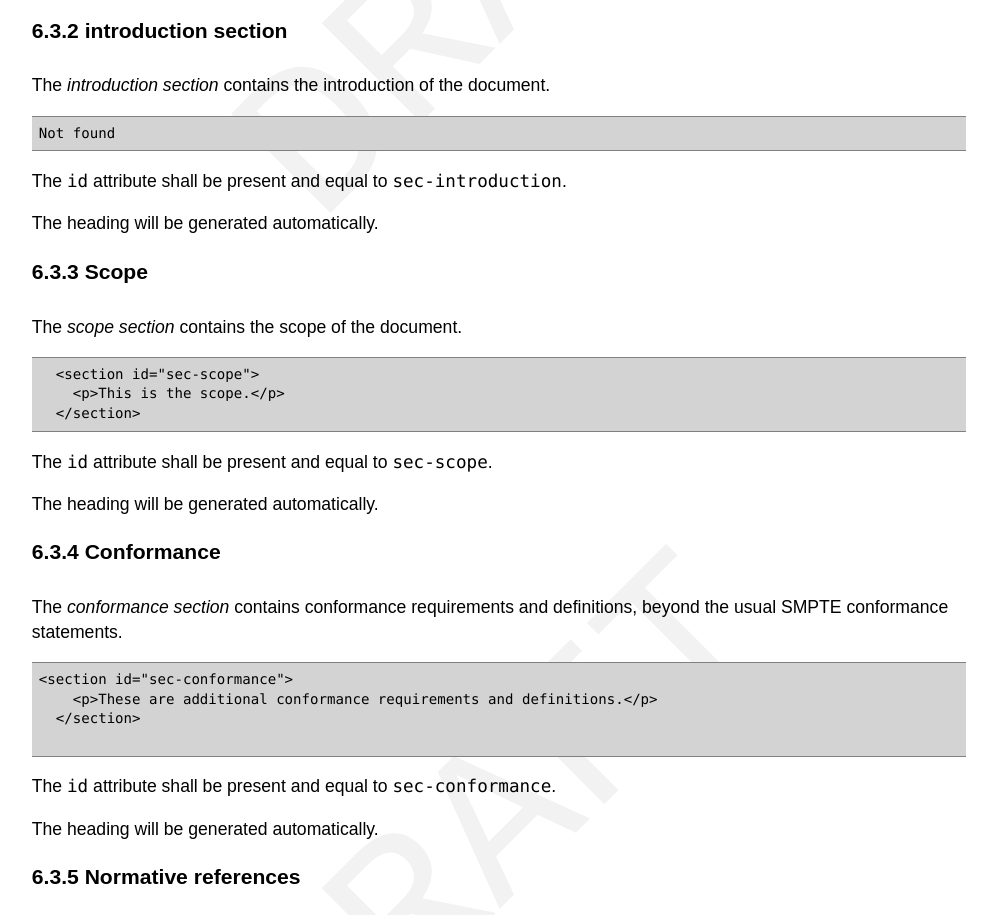
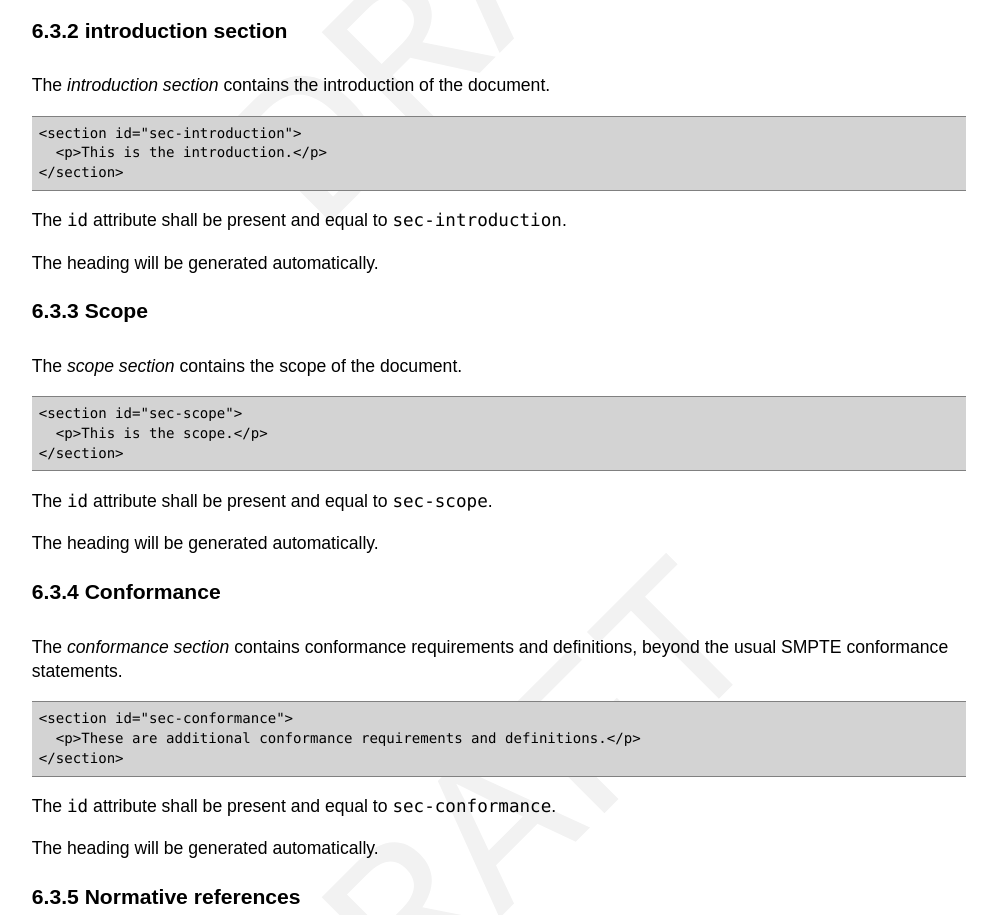
Before and after one commit to SMPTE/html-pub, a website: page doc/main.html in a window 1280 px wide. Shown: the part 5447-6362 px from the top of the page, without its empty margins (141-1138 px from the left). Drawn offline with Linux system fonts and the light colour scheme; no server answers.

Commit message:
Documentation: fix introduction and scope snippets

```diff
--- a/doc/main.html
+++ b/doc/main.html
@@ -193,7 +193,10 @@
 
         <p>The <dfn>introduction section</dfn> contains the introduction of the document.</p>
 
-        <pre data-include="snippets/intro-snippet.txt"></pre>
+<pre>&lt;section id=&quot;sec-introduction&quot;&gt;
+  &lt;p&gt;This is the introduction.&lt;/p&gt;
+&lt;/section&gt;
+</pre>
 
         <p>The <code>id</code> attribute shall be present and equal to <code>sec-introduction</code>.</p>
 
@@ -205,8 +208,7 @@
 
         <p>The <dfn>scope section</dfn> contains the scope of the document.</p>
 
-        <pre>
-  &lt;section id=&quot;sec-scope&quot;&gt;
+<pre>&lt;section id=&quot;sec-scope&quot;&gt;
   &lt;p&gt;This is the scope.&lt;/p&gt;
 &lt;/section&gt;</pre>
 
```
Lines whose indentation alone changed are shown as unchanged.
